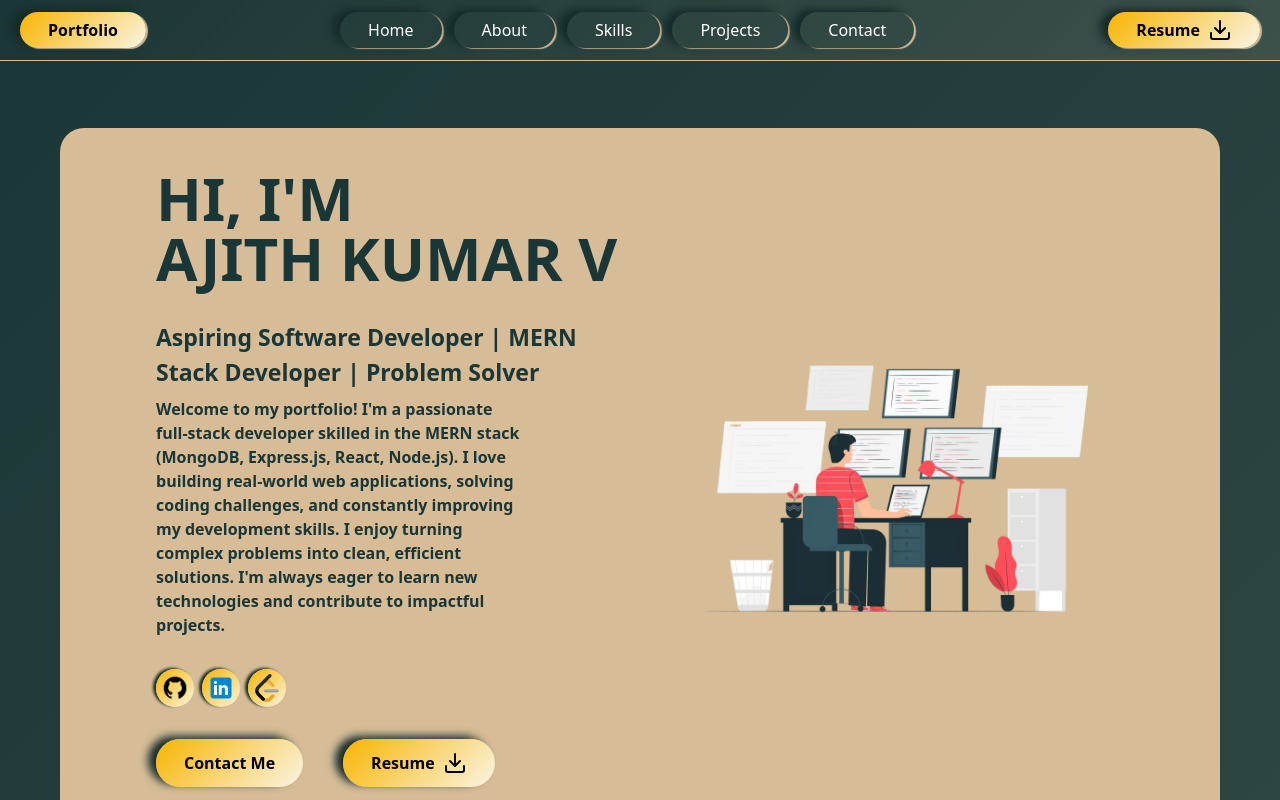
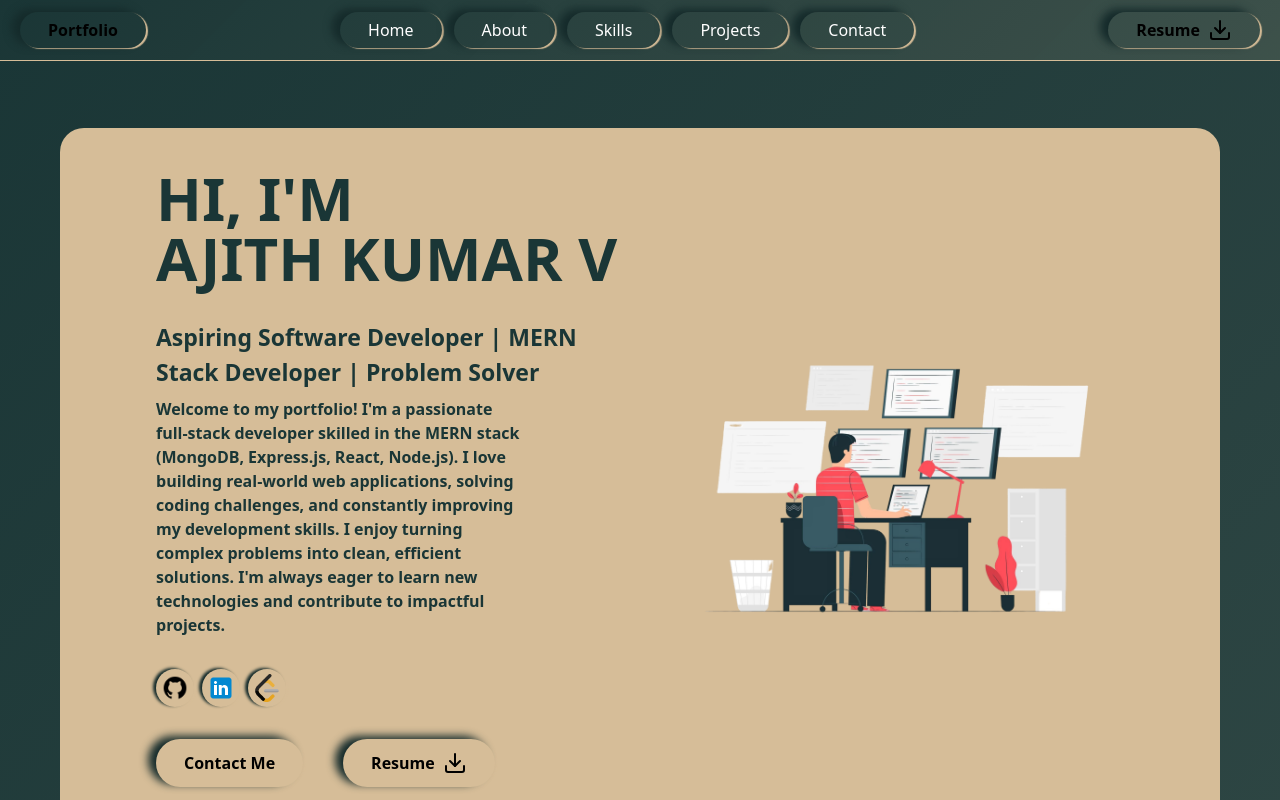
Before and after one commit to ajithkumar-velu/Portfolio, a React (Vite) app: page / in a window 1280 px wide. Shown: the top 800 px of the page. Built offline with nearby package versions, Linux system fonts and the light colour scheme.

Commit message:
resume update

```diff
--- a/src/components/Hero.jsx
+++ b/src/components/Hero.jsx
@@ -18,7 +18,7 @@ const Hero = () => {
                 <Links cls="m-auto" />
                 <div className=' flex gap-10 mt-4 m-auto xl:m-0 md:mt-4' >
                     <a className='hover:scale-[103%] transition-all duration-300' href='#contact'><Button cls={"shadow-[-4px_-2px_10px_#000000,2.5px_1.5px_1px_#152b2b] px-10 py-3 bg-btn-unique font-semibold"} val={"Contact Me"} /></a>
-                    <a className='hover:scale-[103%] transition-all duration-300' href="./pro1 (7).pdf" download={true}><Button cls={"bg-btn-unique font-bold text-[#000000] px-10 py-3"} val={"Resume"} btn={<Download />} /></a>
+                    <a className='hover:scale-[103%] transition-all duration-300' href="AJITH_KUMAR_V.pdf" download={true}><Button cls={"bg-btn-unique font-bold text-[#000000] px-10 py-3"} val={"Resume"} btn={<Download />} /></a>
                 </div>
             </div>
             <div className='max-w-[800px] overflow-hidden flex-1' >
--- a/src/components/Navbar.jsx
+++ b/src/components/Navbar.jsx
@@ -22,7 +22,7 @@ const Navbar = () => {
 
             {/* Right Section */}
             <div className='md:flex hidden' >
-                <a href="./pro1 (7).pdf" download={true}><Button cls={"bg-btn-unique font-bold text-[#000000]"} val={"Resume"} btn={<Download />} /></a>
+                <a href="AJITH_KUMAR_V.pdf" download={true}><Button cls={"bg-btn-unique font-bold text-[#000000]"} val={"Resume"} btn={<Download />} /></a>
             </div>
             <div className='md:hidden relative' >
                 <Button cls={"bg-btn-unique font-bold text-[#000000] py-1.5 px-1.5"} btn={<AlignJustify onClick={() => setIsOpen(!isOpen)} />} />
@@ -48,7 +48,7 @@ const Navbar = () => {
                         <h2 className="text-2xl mb-5 text-[#D6BD98] font-bold border-[#D6BD98] border-b pb-3">Menu</h2>
                         <div className='sm:px-10' >
                             <ul className="space-y-2 text-white flex flex-col gap-2">
-                                <a href="./pro1 (7).pdf" download={true}  onClick={() => setIsOpen(false)} ><Button cls={"bg-btn-unique font-bold text-[#000000] w-full"} val={"Resume"} btn={<Download />} /></a>
+                                <a href="AJITH_KUMAR_V.pdf" download={true}  onClick={() => setIsOpen(false)} ><Button cls={"bg-btn-unique font-bold text-[#000000] w-full"} val={"Resume"} btn={<Download />} /></a>
                                 <a onClick={() => setIsOpen(false)} href='#home'><Button cls={"w-full"} val={"Home"} /></a>
                                 <a onClick={() => setIsOpen(false)} href='#about'><Button cls={"w-full"} val={"About"} /></a>
                                 <a onClick={() => setIsOpen(false)} href='#skills'><Button cls={"w-full"} val={"Skills"} /></a>
--- a/tailwind.config.js
+++ b/tailwind.config.js
@@ -8,7 +8,7 @@ export default {
     extend: {
       backgroundImage: {
         'custom-gradient': 'linear-gradient(135deg, #1a3636, #40534cec)',
-        'btn-unique': 'linear-gradient(135deg,#f8b400,#faf5e4)',
+        'btn-unique': ' ',
         'drawer': 'linear-gradient(135deg,#385170,#9fd3c7)',
         "c1": "#D6BD98",
 
```
Also changed, not shown: 1 other file (tests, documents, lock files or other folders).
